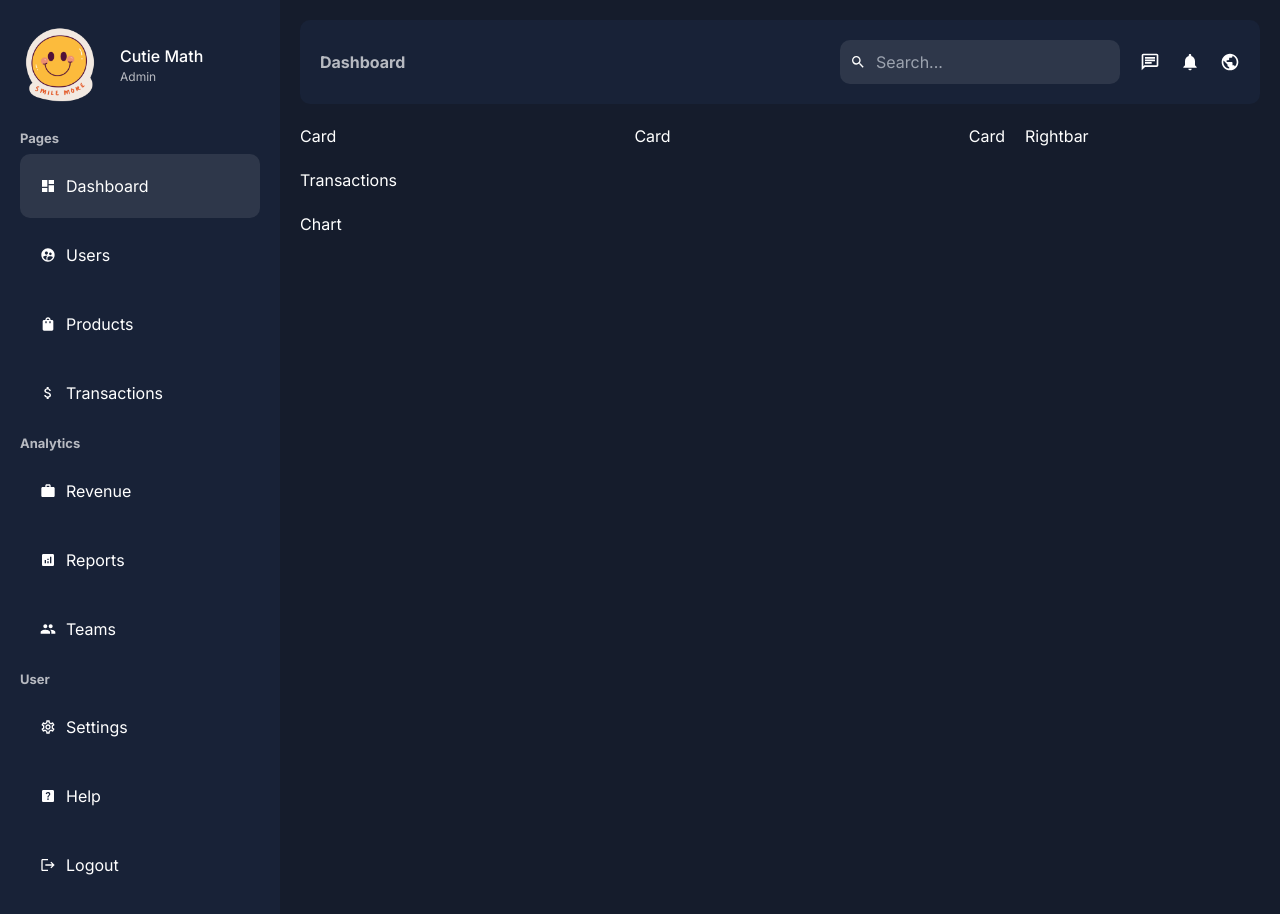
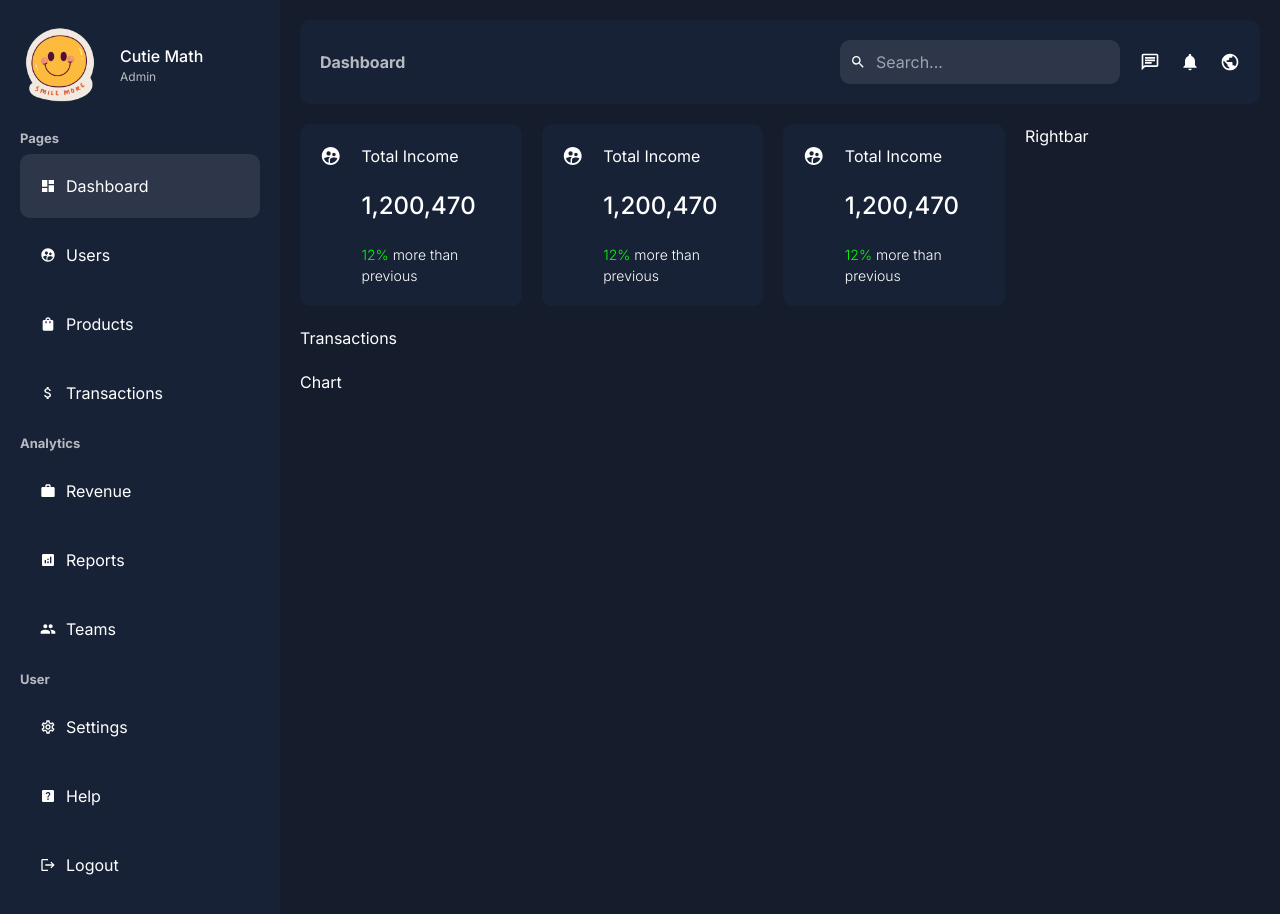
Before and after one commit to CutieMath/next-js-01, a Next.js app: page /dashboard in a window 1280 px wide. Shown: the top 914 px of the page. Built offline with nearby package versions, Linux system fonts and the light colour scheme.

Commit message:
add card

```diff
--- a/app/ui/dashboard/card/card.jsx
+++ b/app/ui/dashboard/card/card.jsx
@@ -1,7 +1,19 @@
 import styles from "./card.module.css";
+import { MdSupervisedUserCircle } from "react-icons/md";
 
 const Card = () => {
-  return <div className={styles.container}>Card</div>;
+  return (
+    <div className={styles.container}>
+      <MdSupervisedUserCircle size={24} />
+      <div className={styles.texts}>
+        <span className={styles.title}>Total Income</span>
+        <span className={styles.number}>1,200,470</span>
+        <span className={styles.detail}>
+          <span className={styles.positive}>12%</span> more than previous
+        </span>
+      </div>
+    </div>
+  );
 };
 
 export default Card;
--- a/app/ui/dashboard/card/card.module.css
+++ b/app/ui/dashboard/card/card.module.css
@@ -1,2 +1,37 @@
 .container {
+  background-color: var(--bgSoft);
+  padding: 20px;
+  border-radius: 10px;
+  display: flex;
+  gap: 20px;
+  cursor: pointer;
+  width: 100%;
 }
+
+.container:hover {
+  background-color: #2e374a;
+}
+
+.texts {
+  display: flex;
+  flex-direction: column;
+  gap: 20px;
+}
+
+.number {
+  font-size: 24px;
+  font-weight: 500;
+}
+
+.detail {
+  font-size: 14px;
+  font-weight: 300;
+}
+
+.positive {
+  color: lime;
+}
+
+.negative {
+  color: red;
+}
```
